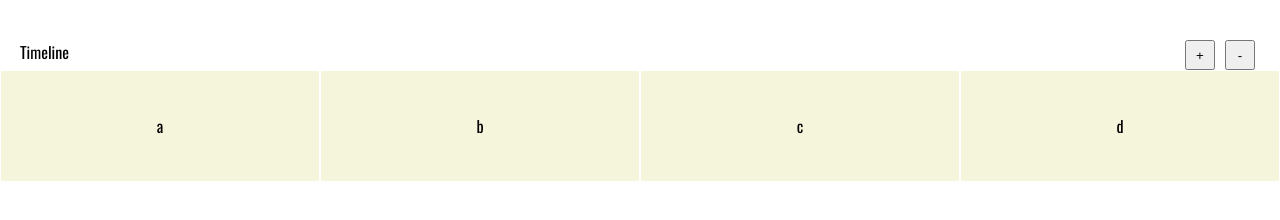
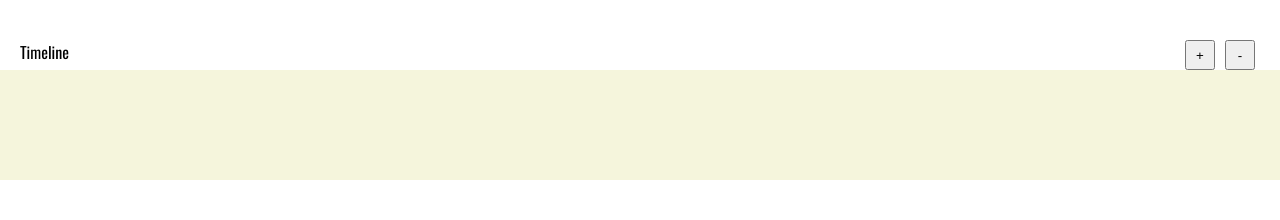
Before and after one commit to ke-4140/ke-frontend, a React (Create React App) app: page /editor in a window 1280 px wide. Shown: the part 480-700 px from the top of the page. Built offline with nearby package versions, Linux system fonts and the light colour scheme.

Commit message:
markedKey

```diff
--- a/src/features/editor/Timeline.css
+++ b/src/features/editor/Timeline.css
@@ -12,7 +12,6 @@
   line-height: 110px;
   background-color:beige;
   text-align: center;
-  border: 1px solid white;
 }
 
 .controlPane {
--- a/src/features/editor/Timeline.js
+++ b/src/features/editor/Timeline.js
@@ -9,26 +9,12 @@ const reorder = (list, startIndex, endIndex) => {
 };
 
 export function Timeline() {
-
-  const [frames, setFrames] = useState([
-    {
-      id: "1",
-      value: "a"
-    },
-    {
-      id: "2",
-      value: "b"
-    },
-    {
-      id: "3",
-      value: "c"
-    },
-    {
-      id: "4",
-      value: "d"
-    },
-  ]);
-  const [width, changeWidth] = useState(500);
+  const [frames, setFrames] = useState(Array.from({ length: 200 }, (v, k) => k).map(k => ({
+    id: `item-${k}`,
+    value: "",
+    isKey: false
+  })));
+  const [width, changeWidth] = useState(20);
 
   function onDragEnd(result) {
     if (!result.destination) {
@@ -47,7 +33,11 @@ export function Timeline() {
     setFrames(reorderedFrames);
 
   }
-  console.log(width);
+
+  function markKeyFrame (frameId){
+    console.log(frames);
+    frames[frameId].isKey=!frames[frameId].isKey;
+  }
   return (
     <div>
       <div class="controlPane">
@@ -70,17 +60,19 @@ export function Timeline() {
                   {(provided, snapshot) => {
                     var style = {
                       width: width,
+                      background: frame.isKey ? 'red' : 'beige',
                       ...provided.draggableProps.style,
                     }
                     return (
                       <div
                         class="item"
                         ref={provided.innerRef}
+                        onClick={()=>markKeyFrame(index)}
                         {...provided.draggableProps}
                         {...provided.dragHandleProps}
                         style={style}
                       >
-                        {frame.value}
+                        {frame.isKey? 'x':''}
                       </div>
                     );
                   }}
```
